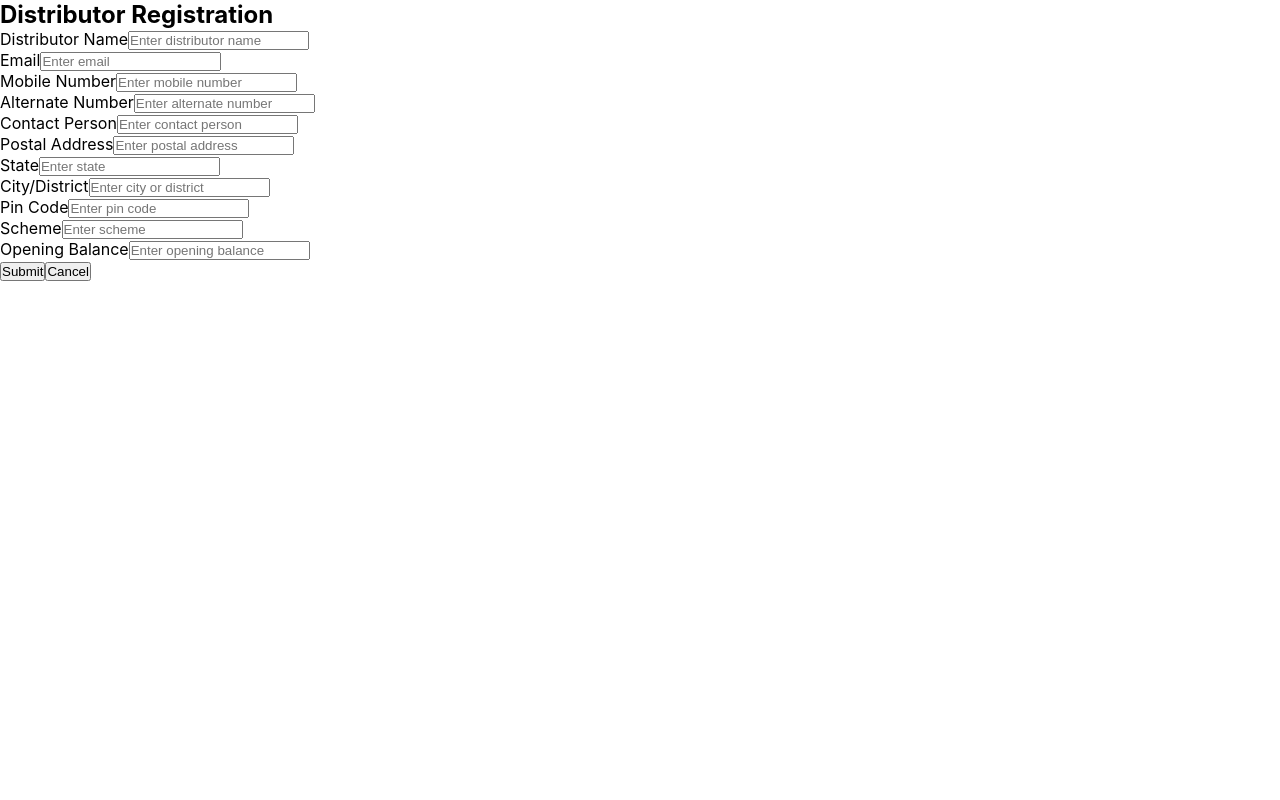
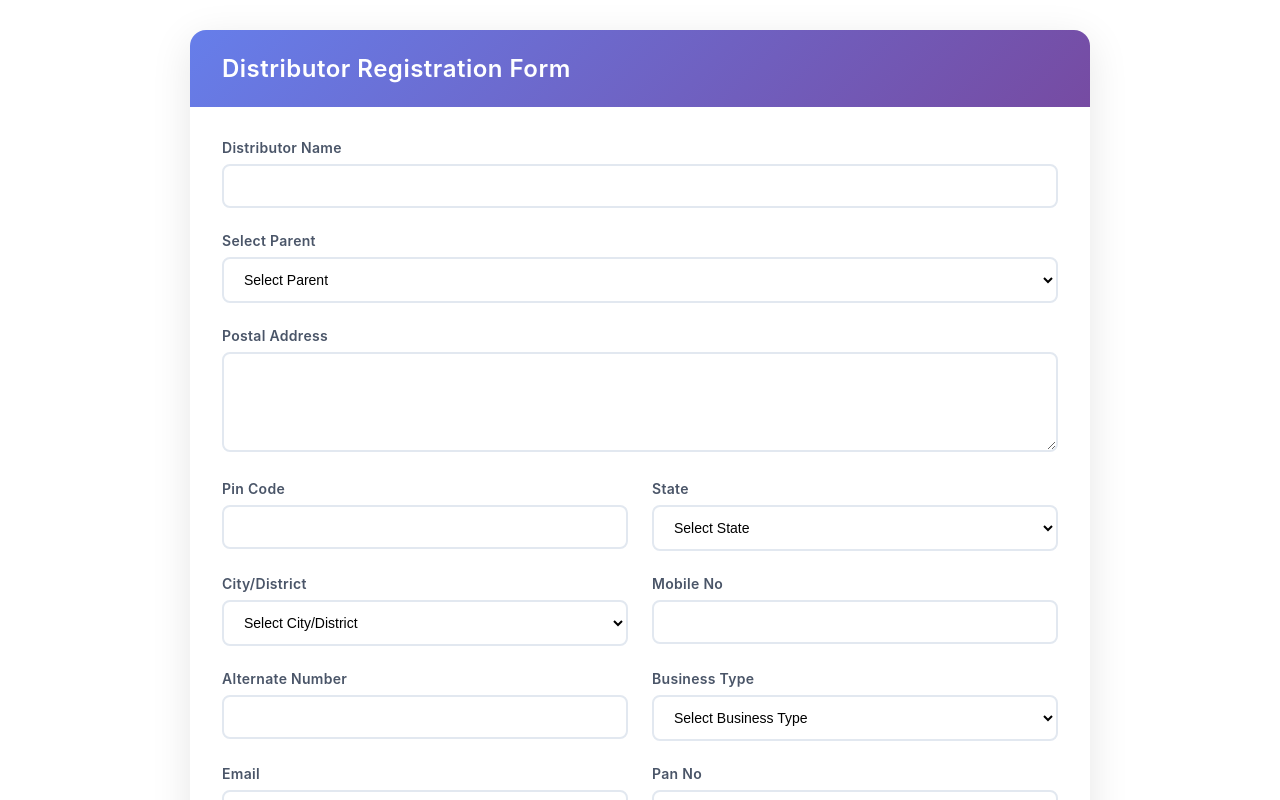
Before and after one commit to vikashsharma380/code-web-telecom, a React (Vite) app in the folder Frontend/: page /distributor-registration in a window 1280 px wide. Shown: the top 800 px of the page. Built offline with nearby package versions, Linux system fonts and the light colour scheme; sample sign-in values are in the browser's storage.

Commit message:
Distributor Registration

```diff
--- a/Frontend/Admin/AdminPages/DistributorRegistration.jsx
+++ b/Frontend/Admin/AdminPages/DistributorRegistration.jsx
@@ -54,10 +54,15 @@ const DistributorRegistration = () => {
         openingBalance: formData.openingBalance,
       };
 
-      const res = await axios.post(`${API_URL}/api/distributor/register`, payload);
+      const res = await axios.post(
+        `${API_URL}/api/distributor/register`,
+        payload
+      );
 
       if (res.data.success) {
-        alert(`✅ Distributor Registered Successfully!\nUSER ID: ${res.data.userId}`);
+        alert(
+          `✅ Distributor Registered Successfully!\nUSER ID: ${res.data.userId}`
+        );
         handleCancel();
       } else {
         alert(res.data.message || "Something went wrong");
@@ -67,166 +72,352 @@ const DistributorRegistration = () => {
       alert("❌ Server Error! Please try again.");
     }
   };
+  const styles = {
+    container: {
+      maxWidth: "900px",
+      margin: "30px auto",
+      backgroundColor: "#fff",
+      borderRadius: "16px",
+      boxShadow: "0 10px 40px rgba(0,0,0,0.1)",
+      overflow: "hidden",
+    },
+    header: {
+      background: "linear-gradient(135deg, #667eea 0%, #764ba2 100%)",
+      color: "white",
+      padding: "24px 32px",
+      fontSize: "24px",
+      fontWeight: "600",
+      letterSpacing: "0.5px",
+    },
+    formBody: { padding: "32px" },
+    formGrid: {
+      display: "grid",
+      gridTemplateColumns: "1fr 1fr",
+      gap: "24px",
+      marginBottom: "24px",
+    },
+    formGroupFull: { gridColumn: "1 / -1" },
+    formGroup: { marginBottom: "0" },
+    label: {
+      display: "block",
+      marginBottom: "8px",
+      fontSize: "14px",
+      fontWeight: "600",
+      color: "#4a5568",
+      letterSpacing: "0.3px",
+    },
+    input: {
+      width: "100%",
+      padding: "12px 16px",
+      fontSize: "14px",
+      border: "2px solid #e2e8f0",
+      borderRadius: "8px",
+      boxSizing: "border-box",
+      transition: "all 0.3s ease",
+      outline: "none",
+    },
+    textarea: {
+      width: "100%",
+      padding: "12px 16px",
+      fontSize: "14px",
+      border: "2px solid #e2e8f0",
+      borderRadius: "8px",
+      minHeight: "100px",
+      boxSizing: "border-box",
+      resize: "vertical",
+      transition: "all 0.3s ease",
+      outline: "none",
+    },
+    select: {
+      width: "100%",
+      padding: "12px 16px",
+      fontSize: "14px",
+      border: "2px solid #e2e8f0",
+      borderRadius: "8px",
+      boxSizing: "border-box",
+      backgroundColor: "white",
+      transition: "all 0.3s ease",
+      outline: "none",
+      cursor: "pointer",
+    },
+    buttonGroup: {
+      display: "flex",
+      gap: "16px",
+      marginTop: "32px",
+      justifyContent: "flex-end",
+    },
+    submitBtn: {
+      padding: "14px 32px",
+      background: "linear-gradient(135deg, #667eea 0%, #764ba2 100%)",
+      color: "white",
+      border: "none",
+      borderRadius: "8px",
+      fontSize: "15px",
+      cursor: "pointer",
+      fontWeight: "600",
+      letterSpacing: "0.5px",
+      transition: "transform 0.2s ease, box-shadow 0.2s ease",
+      boxShadow: "0 4px 15px rgba(102, 126, 234, 0.4)",
+    },
+    cancelBtn: {
+      padding: "14px 32px",
+      background: "linear-gradient(135deg, #cbd5e0 0%, #a0aec0 100%)",
+      color: "#2d3748",
+      border: "none",
+      borderRadius: "8px",
+      fontSize: "15px",
+      cursor: "pointer",
+      fontWeight: "600",
+      letterSpacing: "0.5px",
+      transition: "transform 0.2s ease",
+    },
+  };
 
   return (
-    <div className="p-6 bg-white rounded-lg shadow-md max-w-4xl mx-auto mt-6">
-      <h2 className="text-2xl font-semibold mb-4 text-center">Distributor Registration</h2>
-
-      <form onSubmit={handleSubmit} className="grid grid-cols-1 md:grid-cols-2 gap-4">
-        <div>
-          <label className="block text-sm font-medium mb-1">Distributor Name</label>
+    <div style={styles.container}>
+      {" "}
+      <div style={styles.header}>Distributor Registration Form</div>{" "}
+      <div style={styles.formBody}>
+        {" "}
+        <div style={styles.formGrid}>
+          {" "}
+          <div style={styles.formGroupFull}>
+            {" "}
+            <label style={styles.label}>Distributor Name</label>{" "}
             <input
               type="text"
               name="distributorName"
               value={formData.distributorName}
               onChange={handleChange}
-            className="w-full border rounded-md px-3 py-2"
-            placeholder="Enter distributor name"
-            required
-          />
-        </div>
-
-        <div>
-          <label className="block text-sm font-medium mb-1">Email</label>
+              style={styles.input}
+              onFocus={(e) => (e.target.style.border = "2px solid #667eea")}
+              onBlur={(e) => (e.target.style.border = "2px solid #e2e8f0")}
+            />{" "}
+          </div>{" "}
+          <div style={styles.formGroupFull}>
+            {" "}
+            <label style={styles.label}>Select Parent</label>{" "}
+            <select
+              name="selectParent"
+              value={formData.selectParent}
+              onChange={handleChange}
+              style={styles.select}
+              onFocus={(e) => (e.target.style.border = "2px solid #667eea")}
+              onBlur={(e) => (e.target.style.border = "2px solid #e2e8f0")}
+            >
+              {" "}
+              <option value="">Select Parent</option>{" "}
+              <option value="Master Distributor 1">Master Distributor 1</option>{" "}
+              <option value="Master Distributor 2">Master Distributor 2</option>{" "}
+              <option value="Master Distributor 3">Master Distributor 3</option>{" "}
+            </select>{" "}
+          </div>{" "}
+          <div style={styles.formGroupFull}>
+            {" "}
+            <label style={styles.label}>Postal Address</label>{" "}
+            <textarea
+              name="postalAddress"
+              value={formData.postalAddress}
+              onChange={handleChange}
+              style={styles.textarea}
+              onFocus={(e) => (e.target.style.border = "2px solid #667eea")}
+              onBlur={(e) => (e.target.style.border = "2px solid #e2e8f0")}
+            />{" "}
+          </div>{" "}
+          <div style={styles.formGroup}>
+            {" "}
+            <label style={styles.label}>Pin Code</label>{" "}
+            <input
+              type="text"
+              name="pinCode"
+              value={formData.pinCode}
+              onChange={handleChange}
+              style={styles.input}
+              onFocus={(e) => (e.target.style.border = "2px solid #667eea")}
+              onBlur={(e) => (e.target.style.border = "2px solid #e2e8f0")}
+            />{" "}
+          </div>{" "}
+          <div style={styles.formGroup}>
+            {" "}
+            <label style={styles.label}>State</label>{" "}
+            <select
+              name="state"
+              value={formData.state}
+              onChange={handleChange}
+              style={styles.select}
+              onFocus={(e) => (e.target.style.border = "2px solid #667eea")}
+              onBlur={(e) => (e.target.style.border = "2px solid #e2e8f0")}
+            >
+              {" "}
+              <option value="">Select State</option>{" "}
+              <option value="Bihar">Bihar</option>{" "}
+              <option value="Uttar Pradesh">Uttar Pradesh</option>{" "}
+              <option value="Maharashtra">Maharashtra</option>{" "}
+              <option value="Delhi">Delhi</option>{" "}
+            </select>{" "}
+          </div>{" "}
+          <div style={styles.formGroup}>
+            {" "}
+            <label style={styles.label}>City/District</label>{" "}
+            <select
+              name="cityDistrict"
+              value={formData.cityDistrict}
+              onChange={handleChange}
+              style={styles.select}
+              onFocus={(e) => (e.target.style.border = "2px solid #667eea")}
+              onBlur={(e) => (e.target.style.border = "2px solid #e2e8f0")}
+            >
+              {" "}
+              <option value="">Select City/District</option>{" "}
+              <option value="Patna">Patna</option>{" "}
+              <option value="Gaya">Gaya</option>{" "}
+              <option value="Muzaffarpur">Muzaffarpur</option>{" "}
+            </select>{" "}
+          </div>{" "}
+          <div style={styles.formGroup}>
+            {" "}
+            <label style={styles.label}>Mobile No</label>{" "}
+            <input
+              type="tel"
+              name="mobileNo"
+              value={formData.mobileNo}
+              onChange={handleChange}
+              style={styles.input}
+              onFocus={(e) => (e.target.style.border = "2px solid #667eea")}
+              onBlur={(e) => (e.target.style.border = "2px solid #e2e8f0")}
+            />{" "}
+          </div>{" "}
+          <div style={styles.formGroup}>
+            {" "}
+            <label style={styles.label}>Alternate Number</label>{" "}
+            <input
+              type="tel"
+              name="alternateNumber"
+              value={formData.alternateNumber}
+              onChange={handleChange}
+              style={styles.input}
+              onFocus={(e) => (e.target.style.border = "2px solid #667eea")}
+              onBlur={(e) => (e.target.style.border = "2px solid #e2e8f0")}
+            />{" "}
+          </div>{" "}
+          <div style={styles.formGroup}>
+            {" "}
+            <label style={styles.label}>Business Type</label>{" "}
+            <select
+              name="businessType"
+              value={formData.businessType}
+              onChange={handleChange}
+              style={styles.select}
+              onFocus={(e) => (e.target.style.border = "2px solid #667eea")}
+              onBlur={(e) => (e.target.style.border = "2px solid #e2e8f0")}
+            >
+              {" "}
+              <option value="">Select Business Type</option>{" "}
+              <option value="Proprietorship">Proprietorship</option>{" "}
+              <option value="Partnership">Partnership</option>{" "}
+              <option value="Private Limited">Private Limited</option>{" "}
+            </select>{" "}
+          </div>{" "}
+          <div style={styles.formGroup}>
+            {" "}
+            <label style={styles.label}>Email</label>{" "}
             <input
               type="email"
               name="email"
               value={formData.email}
               onChange={handleChange}
-            className="w-full border rounded-md px-3 py-2"
-            placeholder="Enter email"
-            required
-          />
-        </div>
-
-        <div>
-          <label className="block text-sm font-medium mb-1">Mobile Number</label>
+              style={styles.input}
+              onFocus={(e) => (e.target.style.border = "2px solid #667eea")}
+              onBlur={(e) => (e.target.style.border = "2px solid #e2e8f0")}
+            />{" "}
+          </div>{" "}
+          <div style={styles.formGroup}>
+            {" "}
+            <label style={styles.label}>Pan No</label>{" "}
             <input
               type="text"
-            name="mobileNo"
-            value={formData.mobileNo}
+              name="panNo"
+              value={formData.panNo}
               onChange={handleChange}
-            className="w-full border rounded-md px-3 py-2"
-            placeholder="Enter mobile number"
-            required
-          />
-        </div>
-
-        <div>
-          <label className="block text-sm font-medium mb-1">Alternate Number</label>
-          <input
-            type="text"
-            name="alternateNumber"
-            value={formData.alternateNumber}
-            onChange={handleChange}
-            className="w-full border rounded-md px-3 py-2"
-            placeholder="Enter alternate number"
-          />
-        </div>
-
-        <div>
-          <label className="block text-sm font-medium mb-1">Contact Person</label>
+              style={styles.input}
+              onFocus={(e) => (e.target.style.border = "2px solid #667eea")}
+              onBlur={(e) => (e.target.style.border = "2px solid #e2e8f0")}
+            />{" "}
+          </div>{" "}
+          <div style={styles.formGroup}>
+            {" "}
+            <label style={styles.label}>Contact Person</label>{" "}
             <input
               type="text"
               name="contactPerson"
               value={formData.contactPerson}
               onChange={handleChange}
-            className="w-full border rounded-md px-3 py-2"
-            placeholder="Enter contact person"
-          />
-        </div>
-
-        <div>
-          <label className="block text-sm font-medium mb-1">Postal Address</label>
-          <input
-            type="text"
-            name="postalAddress"
-            value={formData.postalAddress}
-            onChange={handleChange}
-            className="w-full border rounded-md px-3 py-2"
-            placeholder="Enter postal address"
-          />
-        </div>
-
-        <div>
-          <label className="block text-sm font-medium mb-1">State</label>
-          <input
-            type="text"
-            name="state"
-            value={formData.state}
-            onChange={handleChange}
-            className="w-full border rounded-md px-3 py-2"
-            placeholder="Enter state"
-          />
-        </div>
-
-        <div>
-          <label className="block text-sm font-medium mb-1">City/District</label>
-          <input
-            type="text"
-            name="cityDistrict"
-            value={formData.cityDistrict}
-            onChange={handleChange}
-            className="w-full border rounded-md px-3 py-2"
-            placeholder="Enter city or district"
-          />
-        </div>
-
-        <div>
-          <label className="block text-sm font-medium mb-1">Pin Code</label>
-          <input
-            type="text"
-            name="pinCode"
-            value={formData.pinCode}
-            onChange={handleChange}
-            className="w-full border rounded-md px-3 py-2"
-            placeholder="Enter pin code"
-          />
-        </div>
-
-        <div>
-          <label className="block text-sm font-medium mb-1">Scheme</label>
-          <input
-            type="text"
+              style={styles.input}
+              onFocus={(e) => (e.target.style.border = "2px solid #667eea")}
+              onBlur={(e) => (e.target.style.border = "2px solid #e2e8f0")}
+            />{" "}
+          </div>{" "}
+          <div style={styles.formGroup}>
+            {" "}
+            <label style={styles.label}>Scheme</label>{" "}
+            <select
               name="scheme"
               value={formData.scheme}
               onChange={handleChange}
-            className="w-full border rounded-md px-3 py-2"
-            placeholder="Enter scheme"
-          />
-        </div>
-
-        <div>
-          <label className="block text-sm font-medium mb-1">Opening Balance</label>
+              style={styles.select}
+              onFocus={(e) => (e.target.style.border = "2px solid #667eea")}
+              onBlur={(e) => (e.target.style.border = "2px solid #e2e8f0")}
+            >
+              {" "}
+              <option value="">Select Scheme</option>{" "}
+              <option value="Scheme A">Scheme A</option>{" "}
+              <option value="Scheme B">Scheme B</option>{" "}
+              <option value="Scheme C">Scheme C</option>{" "}
+            </select>{" "}
+          </div>{" "}
+          <div style={styles.formGroup}>
+            {" "}
+            <label style={styles.label}>Opening Balance</label>{" "}
             <input
               type="number"
               name="openingBalance"
               value={formData.openingBalance}
               onChange={handleChange}
-            className="w-full border rounded-md px-3 py-2"
-            placeholder="Enter opening balance"
-          />
-        </div>
-      </form>
-
-      <div className="flex justify-center gap-4 mt-6">
+              style={styles.input}
+              onFocus={(e) => (e.target.style.border = "2px solid #667eea")}
+              onBlur={(e) => (e.target.style.border = "2px solid #e2e8f0")}
+            />{" "}
+          </div>{" "}
+        </div>{" "}
+        <div style={styles.buttonGroup}>
+          {" "}
           <button
-          type="button"
+            onClick={handleCancel}
+            style={styles.cancelBtn}
+            onMouseOver={(e) => (e.target.style.transform = "translateY(-2px)")}
+            onMouseOut={(e) => (e.target.style.transform = "translateY(0)")}
+          >
+            {" "}
+            Cancel{" "}
+          </button>{" "}
+          <button
             onClick={handleSubmit}
-          className="bg-blue-600 text-white px-6 py-2 rounded-md hover:bg-blue-700 transition"
+            style={styles.submitBtn}
+            onMouseOver={(e) => {
+              e.target.style.transform = "translateY(-2px)";
+              e.target.style.boxShadow = "0 6px 20px rgba(102, 126, 234, 0.5)";
+            }}
+            onMouseOut={(e) => {
+              e.target.style.transform = "translateY(0)";
+              e.target.style.boxShadow = "0 4px 15px rgba(102, 126, 234, 0.4)";
+            }}
           >
-          Submit
-        </button>
-        <button
-          type="button"
-          onClick={handleCancel}
-          className="bg-gray-400 text-white px-6 py-2 rounded-md hover:bg-gray-500 transition"
-        >
-          Cancel
-        </button>
-      </div>
+            {" "}
+            Submit Details{" "}
+          </button>{" "}
+        </div>{" "}
+      </div>{" "}
     </div>
   );
 };
-
 export default DistributorRegistration;
```
Lines whose indentation alone changed are shown as unchanged.
